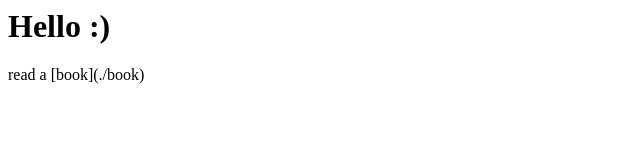
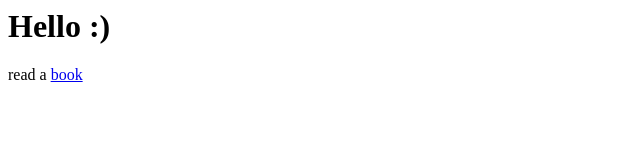
Before and after one commit to janainascal/poc-adonisjs, a website: page docs/index.html in a window 1280 px wide. Shown: the full height of the page, 0-640 px from the left. Drawn offline with Linux system fonts and the light colour scheme.

Commit message:
Update index.html

```diff
--- a/docs/index.html
+++ b/docs/index.html
@@ -1,3 +1,3 @@
 <h1>Hello :)</h1>
 
-read a [book](./book)
+<p>read a <a href="./book">book</a></p>
```
